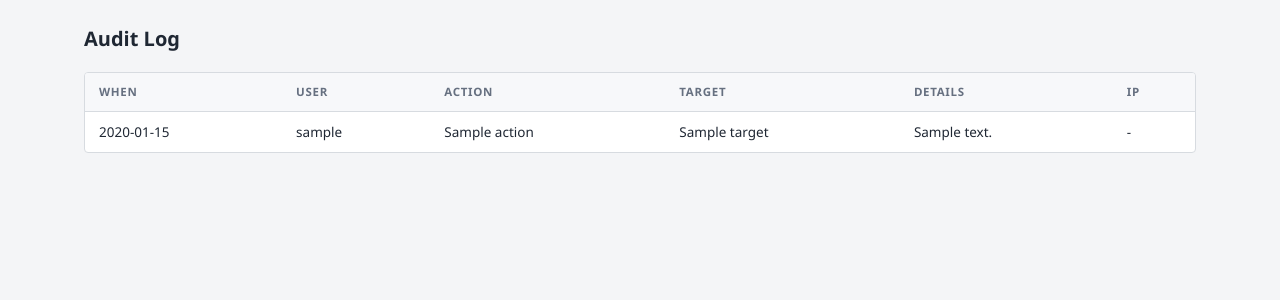
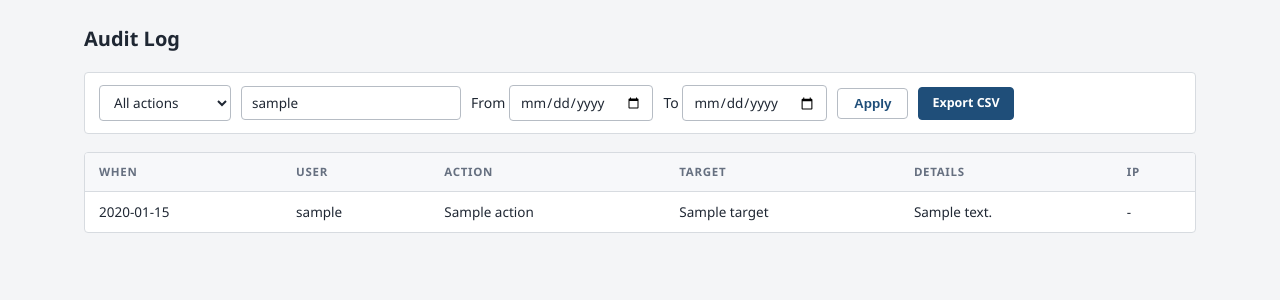
Before and after one commit to atharvabce-vit/Student-Grade-Portal, a Flask app: template templates/audit.html in a window 1280 px wide. Shown: the part 51-351 px from the top of the page. Run offline with Flask 3, Linux system fonts and the light colour scheme; the template is opened without the code that fills it: most values are stand-ins (such as "Sample title", 1, 10 or a date in 2020).

Commit message:
Add audit filters and export button to the page

```diff
--- a/templates/audit.html
+++ b/templates/audit.html
@@ -2,6 +2,20 @@
 
 {% block content %}
 <h2>Audit Log</h2>
+
+<form method="get" class="filters">
+  <select name="action">
+    <option value="">All actions</option>
+    {% for name in actions %}
+    <option value="{{ name }}" {% if action_filter == name %}selected{% endif %}>{{ name }}</option>
+    {% endfor %}
+  </select>
+  <input type="text" name="username" value="{{ username_filter }}" placeholder="User">
+  <label class="inline">From <input type="date" name="start" value="{{ start_filter }}"></label>
+  <label class="inline">To <input type="date" name="end" value="{{ end_filter }}"></label>
+  <button type="submit">Apply</button>
+  <a class="button" href="{{ url_for('audit_export_page', action=action_filter, username=username_filter, start=start_filter, end=end_filter) }}">Export CSV</a>
+</form>
 
 {% if entries %}
 <table>
@@ -30,6 +44,6 @@
 </table>
 {% include "_pagination.html" %}
 {% else %}
-<p>No audit entries recorded yet.</p>
+<p>No audit entries match the current filters.</p>
 {% endif %}
 {% endblock %}
```
